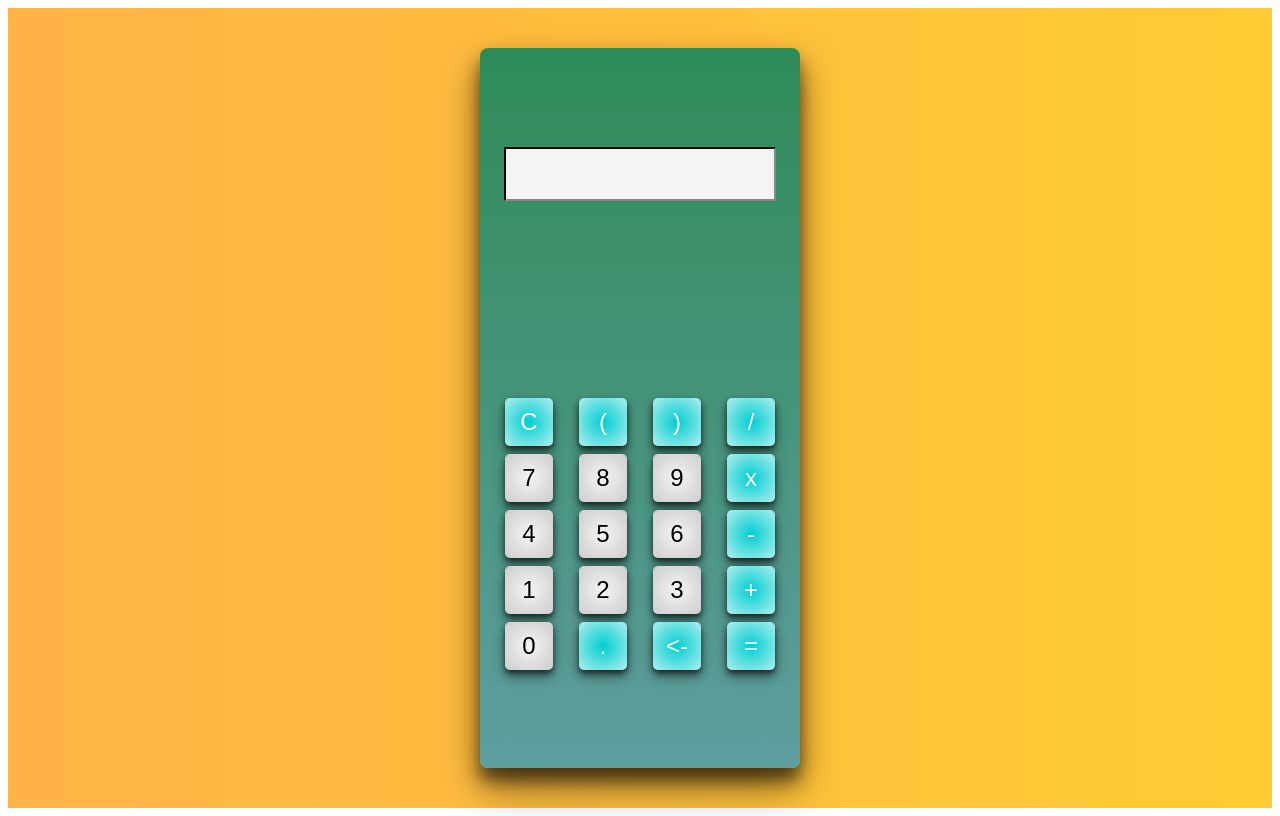
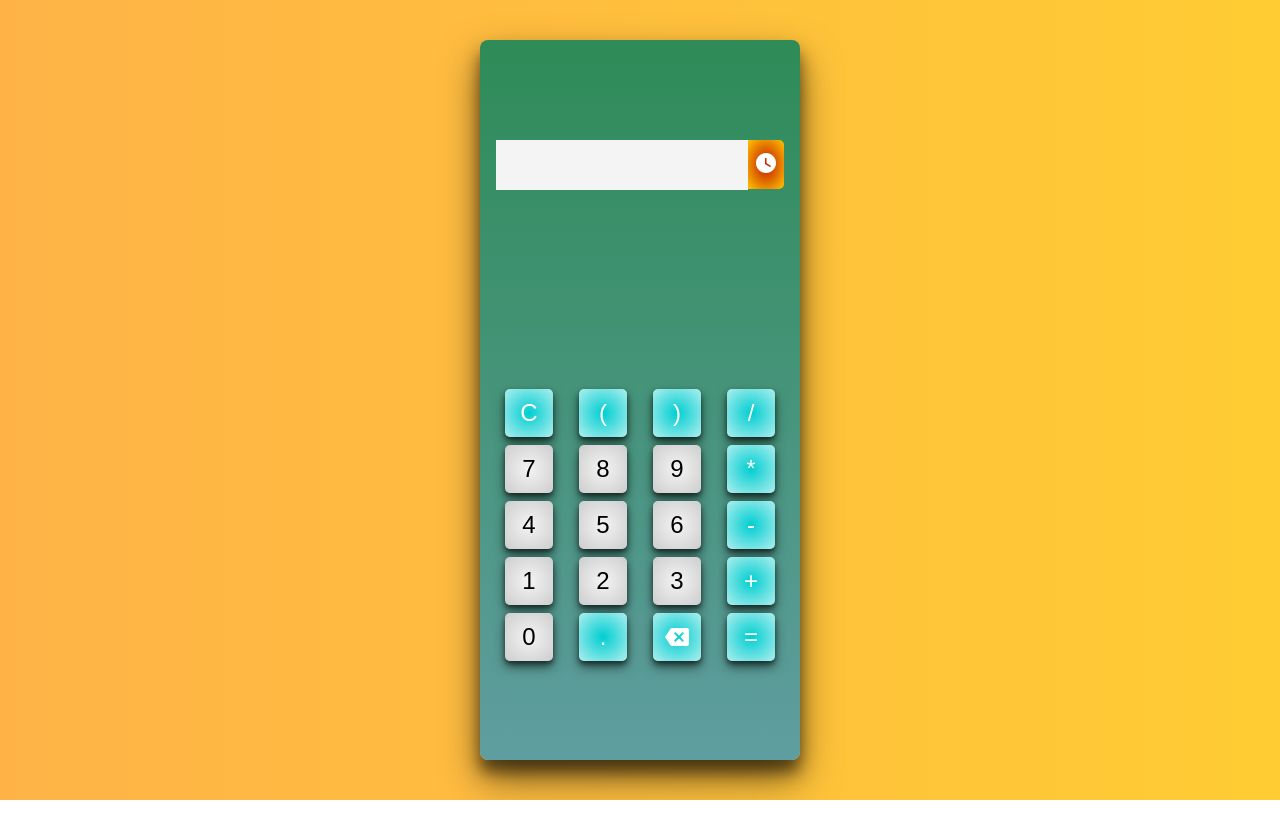
Before and after one commit to anderrf/calculadora-angular, an Angular app: page / in a window 1280 px wide. Built offline with nearby package versions, Linux system fonts and the light colour scheme.

Commit message:
Angular Material installed

```diff
--- a/angular.json
+++ b/angular.json
@@ -27,6 +27,7 @@
               "src/assets"
             ],
             "styles": [
+              "./node_modules/@angular/material/prebuilt-themes/indigo-pink.css",
               "src/styles.css"
             ],
             "scripts": []
@@ -94,6 +95,7 @@
               "src/assets"
             ],
             "styles": [
+              "./node_modules/@angular/material/prebuilt-themes/indigo-pink.css",
               "src/styles.css"
             ],
             "scripts": []
--- a/package.json
+++ b/package.json
@@ -11,10 +11,12 @@
   "private": true,
   "dependencies": {
     "@angular/animations": "~12.2.0",
+    "@angular/cdk": "^12.2.10",
     "@angular/common": "~12.2.0",
     "@angular/compiler": "~12.2.0",
     "@angular/core": "~12.2.0",
     "@angular/forms": "~12.2.0",
+    "@angular/material": "^12.2.10",
     "@angular/platform-browser": "~12.2.0",
     "@angular/platform-browser-dynamic": "~12.2.0",
     "@angular/router": "~12.2.0",
--- a/src/app/app.module.ts
+++ b/src/app/app.module.ts
@@ -4,6 +4,8 @@
 import { AppRoutingModule } from './app-routing.module';
 import { AppComponent } from './app.component';
 import { CalculatorComponent } from './components/calculator/calculator.component';
+import { BrowserAnimationsModule } from '@angular/platform-browser/animations';
+import { MatIconModule } from '@angular/material/icon'
 
 @NgModule({
   declarations: [
@@ -12,7 +14,9 @@
   ],
   imports: [
     BrowserModule,
-    AppRoutingModule
+    AppRoutingModule,
+    BrowserAnimationsModule,
+    MatIconModule
   ],
   providers: [],
   bootstrap: [AppComponent]
--- a/src/app/components/calculator/calculator.component.css
+++ b/src/app/components/calculator/calculator.component.css
@@ -27,12 +27,27 @@
     width: 90%;
     height: 3rem;
     font-size: 2rem;
-    border: inset 2px #333333;
+    border: none;
     color: #111111;
     font-family: Tahoma;
     padding-right: 6px;
     text-align: right;
     background-color: #F4F4F4;
+    border-radius: 0;
+}
+
+#display button{
+    height: 3.1rem;
+    outline: none;
+    border: none;
+    border-radius: 0 5px 5px 0;
+    background: radial-gradient(#C21500, #FFC500);
+    cursor: pointer;
+    color: #FFFFFF;
+}
+
+#display button:hover{
+    background: radial-gradient(#B10400, #EEB400);
 }
 
 #keyBoard{
@@ -51,6 +66,11 @@
     border-radius: 5px;
     cursor: pointer;
     box-shadow: 0 6px 12px rgba(0, 0, 0, 0.5), 0 3px 5px rgba(0, 0, 0, 0.5);
+    text-align: center;
+    display: flex;
+    flex-direction: row;
+    justify-content: center;
+    align-items: center;
 }
 
 .operator{
--- a/src/app/components/calculator/calculator.component.html
+++ b/src/app/components/calculator/calculator.component.html
@@ -1,6 +1,9 @@
 <div id="calculator">
     <div id="display">
         <input type="text" name="numDisplay" id="numDisplay" disabled value="{{this.displayContent}}">
+        <button>
+            <mat-icon aria-hidden="false" aria-label="history icon">watch_later</mat-icon>
+        </button>
     </div>
     <div id="keyBoard">
         <button class="operator" (click)="clear()">C</button>
@@ -10,7 +13,7 @@
         <button class="number" (click)="insert('7')">7</button>
         <button class="number" (click)="insert('8')">8</button>
         <button class="number" (click)="insert('9')">9</button>
-        <button class="operator" (click)="insert('*')">x</button>
+        <button class="operator" (click)="insert('*')">*</button>
         <button class="number" (click)="insert('4')">4</button>
         <button class="number"  (click)="insert('5')">5</button>
         <button class="number" (click)="insert('6')">6</button>
@@ -21,7 +24,9 @@
         <button class="operator" (click)="insert('+')">+</button>
         <button id="btn0" class="number" (click)="insert('0')">0</button>
         <button class="operator" (click)="insert('.')">.</button>
-        <button class="operator" (click)="backspace()"><-</button>
+        <button class="operator" (click)="backspace()">
+            <mat-icon aria-hidden="false">backspace</mat-icon>
+        </button>
         <button class="operator" (click)="equals()">=</button>
     </div>
 </div>
--- a/src/app/components/calculator/calculator.component.ts
+++ b/src/app/components/calculator/calculator.component.ts
@@ -8,9 +8,11 @@
 export class CalculatorComponent implements OnInit {
 
   displayContent: string;
+  history: string[];
 
   constructor() {
     this.displayContent = "";
+    this.history = [];
    }
 
   ngOnInit(): void {
@@ -25,11 +27,15 @@
   }
 
   backspace(): void{
+    this.displayContent = this.displayContent + '';
     this.displayContent = this.displayContent.slice(0, (this.displayContent.length - 1));
   }
 
   equals(): void{
+    let operation = this.displayContent;
     this.displayContent = eval(this.displayContent);
+    this.history.push(operation + " = " + this.displayContent);
+    console.log(this.history);
   }
 
 }
--- a/src/index.html
+++ b/src/index.html
@@ -6,8 +6,11 @@
   <base href="/">
   <meta name="viewport" content="width=device-width, initial-scale=1">
   <link rel="icon" type="image/x-icon" href="favicon.ico">
+  <link rel="preconnect" href="https://fonts.gstatic.com">
+  <link href="https://fonts.googleapis.com/css2?family=Roboto:wght@300;400;500&display=swap" rel="stylesheet">
+  <link href="https://fonts.googleapis.com/icon?family=Material+Icons" rel="stylesheet">
 </head>
-<body>
+<body class="mat-typography">
   <app-root></app-root>
 </body>
 </html>
--- a/src/styles.css
+++ b/src/styles.css
@@ -1 +1,4 @@
 /* You can add global styles to this file, and also import other style files */
+
+html, body { height: 100%; }
+body { margin: 0; font-family: Roboto, "Helvetica Neue", sans-serif; }
```
Also changed, not shown: 1 other file (tests, documents, lock files or other folders).
